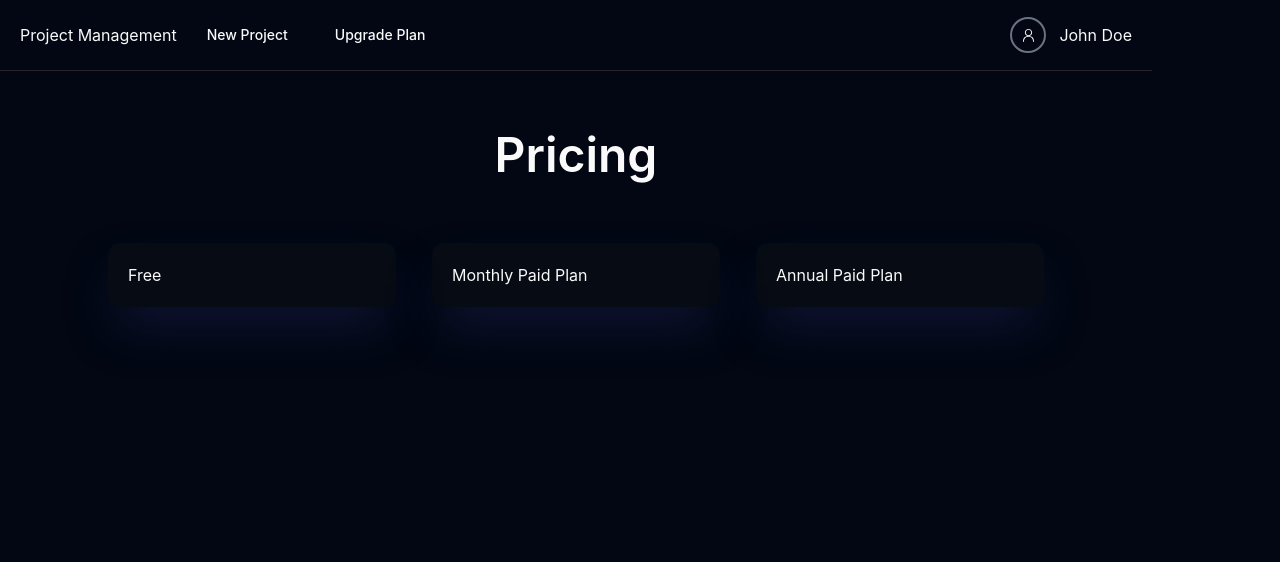
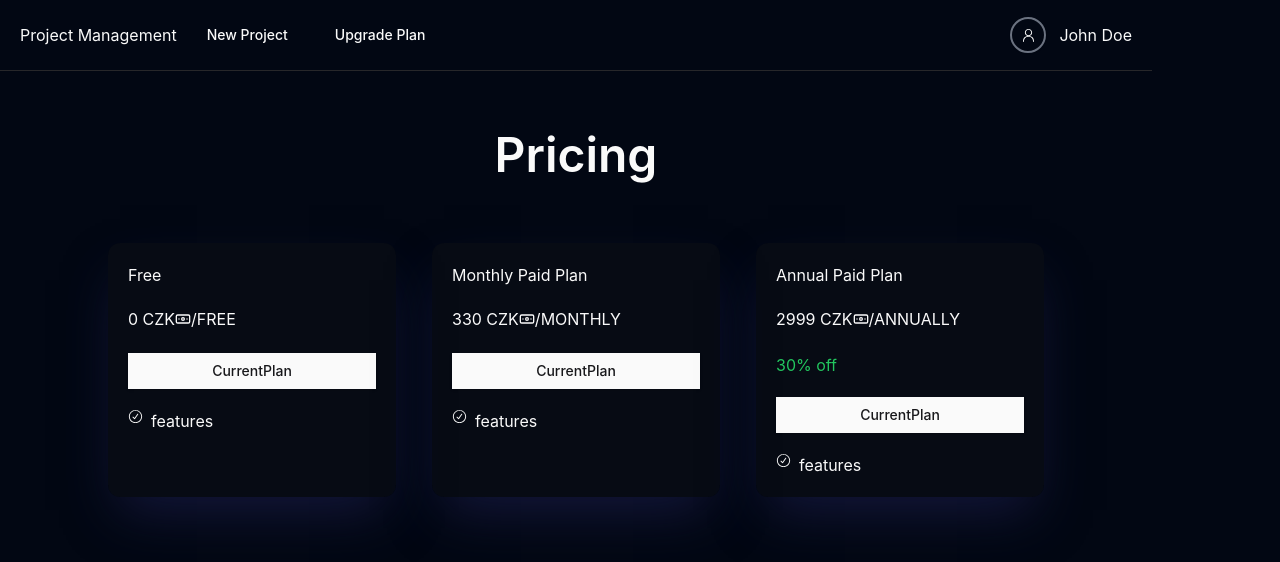
Before and after one commit to Leoric01/projectsmanagmentFE, a React (Vite) app: page /upgrade_plan in a window 1280 px wide. Shown: the top 562 px of the page. Built offline with nearby package versions, Linux system fonts and the light colour scheme.

Commit message:
plantype cards

```diff
--- a/src/pages/Subscription/Subscription.jsx
+++ b/src/pages/Subscription/Subscription.jsx
@@ -21,7 +21,7 @@ const Subscription = () => {
     return (
         <div className="p-10 ">
             <h1 className="text-5xl font-semibold py-5 pb-16 text-center">Pricing</h1>
-            <div className="flex flex-col lg:flex-row justify-center items-center gap-9">
+            <div className="flex flex-col lg:flex-row justify-center align-top gap-9">
                 <SubscriptionCard
                     data={{
                         planName: "Free",
--- a/src/pages/Subscription/SubscriptionCard.jsx
+++ b/src/pages/Subscription/SubscriptionCard.jsx
@@ -1,7 +1,26 @@
+import {BanknoteIcon} from "lucide-react";
+import {Button} from "@/components/ui/button";
+import {CheckCircledIcon} from "@radix-ui/react-icons";
+
 const SubscriptionCard = ({data}) => {
     return (
         <div className="rounded-xl bg-[#1b1b1b] bg-opacity-20 shadow-[#14173b] shadow-2xl card p-5 space-y-5 w-[18rem]">
             <p>{data.planName}</p>
+            <p>
+                <span>{data.price} CZK<BanknoteIcon className="inline w-4 pb-1"/>/</span>
+                <span>{data.planType}</span>
+            </p>
+            {data.planType === "ANNUALLY" && <p className="text-green-500">30% off</p>}
+            <Button className="w-full">
+                {data.buttonName}
+            </Button>
+            <div>
+                <div className="flex align-top gap-2">
+                    <CheckCircledIcon/>
+                    <p>{"features"}</p>
+                </div>
+            </div>
+
         </div>
     )
 }
```
